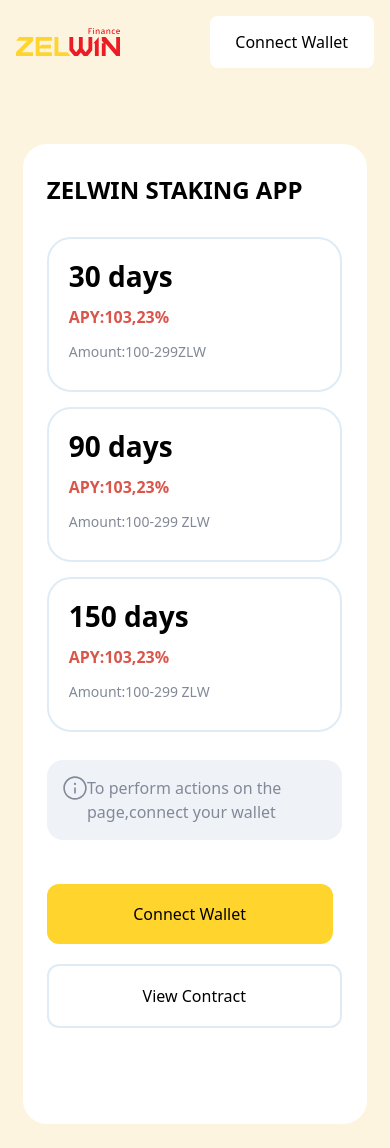
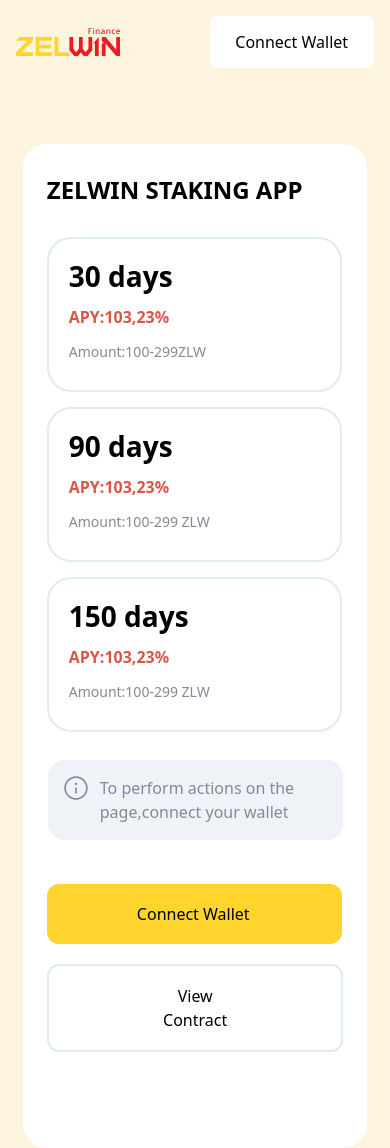
Before and after one commit to vahan3317/zelwin-app, a Nuxt app in the folder zelwin-app/: page / in a window 390 px wide. Before the commit the page ends 1124 px from the top, so only its background shows below. Built offline with nearby package versions, Linux system fonts and the light colour scheme.

Commit message:
added GrayDiv component with slots,redesigned components

```diff
--- a/zelwin-app/components/ConnectButton.vue
+++ b/zelwin-app/components/ConnectButton.vue
@@ -1,6 +1,6 @@
 <template>
   <button
-    class="w-[295px] text-center ">
+    class=" text-center ">
     <div class="text-center "><slot name="header">  </slot></div>
 
     <slot> </slot>
--- /dev/null
+++ b/zelwin-app/components/GrayDiv.vue
@@ -0,0 +1,16 @@
+<template>
+  <div
+    class="flex w-[295px] bg-[#EFF3F8] rounded-[16px] mt-[28px] mx-auto  md:w-[648px] lg:w-[886px] xl:w-[1058px] xl:ml-6   ">
+    <div class="min-w-[24px]   mt-[16px] ml-[16.27px] "><slot name="img">  </slot></div>
+    <div class="pt-[16px] pl-[12px] pb-[16px] mr-[22px] md:pl-[20px] text-[16px] text-[#828A97] "><slot name="text">  </slot></div>
+
+
+
+  </div>
+</template>
+
+<script>
+export default {}
+</script>
+
+<style></style>
--- a/zelwin-app/components/NiceButton.vue
+++ b/zelwin-app/components/NiceButton.vue
@@ -1,6 +1,6 @@
 <template>
   <button
-    class="w-[295px]  border-2 border-[#DFEBF5]  rounded-[24px]   hover:bg-[#EFF3F8]      ">
+    class="w-[295px]  border-2 border-[#DFEBF5]  rounded-[24px]   hover:bg-[#EFF3F8] xl:w-[331px]      ">
     <div class="font-bold text-[28px] w-[212px] text-left pt-[16px] pl-[20px] md:text-[28px] md:w-[206px]  xl:text-[36px]   "><slot name="header"> </slot></div>
     <div class="text-[#DA554A] mt-[8px] text-[16px] font-semibold text-left pl-[20px] md:text-[16px] xl:text-[20px]    "><slot name="body1"> </slot></div>
     <div class="text-[14px] mt-[12px] mb-[12px]  text-[#828A97] text-left pb-[16px] pl-[20px]  md:text-[14px] xl:text-[20px]    "><slot name="body2"> </slot></div>
--- a/zelwin-app/components/WhiteCard.vue
+++ b/zelwin-app/components/WhiteCard.vue
@@ -4,7 +4,7 @@
 
 
 <div class=" mt-[29px] md:flex md:justify-around    ">
- <NiceButton class=" md:mt-[15px] md:mr-[16px]    " >
+ <NiceButton class=" md:mt-[15px]  md:mr-[16px] xl:ml-[16px]    " >
       <template #header>
            <div class="  ">
                30 days
@@ -52,7 +52,7 @@
 
  </NiceButton>
 
- <NiceButton class=" mt-[15px] md:ml-[16px] lg:ml-[16px] " >
+ <NiceButton class=" mt-[15px] md:ml-[16px] lg:ml-[16px] xl:mr-[16px] " >
       <template #header>
            <div >
               150 days
@@ -77,13 +77,24 @@
 
 
 </div>
-<div class="flex w-[295px] bg-[#EFF3F8] rounded-[16px] mt-[28px]  md:w-[648px] lg:w-[886px] xl:w-[1058px] xl:ml-6  ">
+<!-- <div class="flex w-[295px] bg-[#EFF3F8] rounded-[16px] mt-[28px]  md:w-[648px] lg:w-[886px] xl:w-[1058px] xl:ml-6  ">
 
      <img src="../assets/svg/Informatıon.svg" alt="" class="w-[24px] h-[24px] mt-[16px] ml-[16.27px]  " >
      <p class="pt-[16px] pb-[16px] mr-[22px] md:pl-[20px] text-[16px] text-[#828A97] ">To perform actions on the page,connect your wallet</p>
 
-     </div>
-
+     </div> -->
+<GrayDiv>
+    <template #img>
+        <div>
+            <img src="../assets/svg/Informatıon.svg" alt="" >
+        </div>
+    </template>
+      <template #text>
+        <div>
+            <p>To perform actions on the page,connect your wallet</p>
+        </div>
+    </template>
+</GrayDiv>
 
 
      <div class="md:flex md:justify-between ">
@@ -91,7 +102,7 @@
  <div class="xl:pl-4">
 <ModalMeta>
        <template #button>
-           <div class="bg-[#FFD42C] pt-[18px] pl-[86.5px] pb-[18px] pr-[86.5px] rounded-[12px] mt-[44px] md:mb-[32px]   " @click="toggleModal()">
+           <div class=" w-[295px]  bg-[#FFD42C] pt-[18px] pl-[86.5px] pb-[18px] pr-[88.5px] rounded-[12px] mt-[44px] md:mb-[32px]   " @click="toggleModal()">
 Connect Wallet
            </div>
 
@@ -108,7 +119,7 @@
 </div>
 <ConnectButton class="xl:pr-4" >
       <template #header>
-           <div class=" border-2 border-[#DFEBF5] pt-[18px] pl-[86.5px] pb-[18px] pr-[86.5px] rounded-[12px] mt-[20px] mb-[68px] md:mt-[44px] md:mb-[44px] md:justify-end ">
+           <div class=" border-2 border-[#DFEBF5] pt-[18px] pl-[97.18px] pb-[18px] pr-[96.82px] rounded-[12px] mt-[20px] mb-[68px] md:mt-[44px] md:mb-[44px] md:justify-end ">
               View Contract
 
            </div>
@@ -127,12 +138,13 @@
 <script>
 import NiceButton from "./NiceButton.vue"
 import ConnectButton from "./ConnectButton.vue"
+import GrayDiv from "./GrayDiv.vue";
 
 export default {
     components : {
     NiceButton,
     ConnectButton,
-
+    GrayDiv
 },
 methods:{
     connectMetamask(){
```
Also changed, not shown: zelwin-app/components/Nav-bar.vue (+6 -2 lines).
